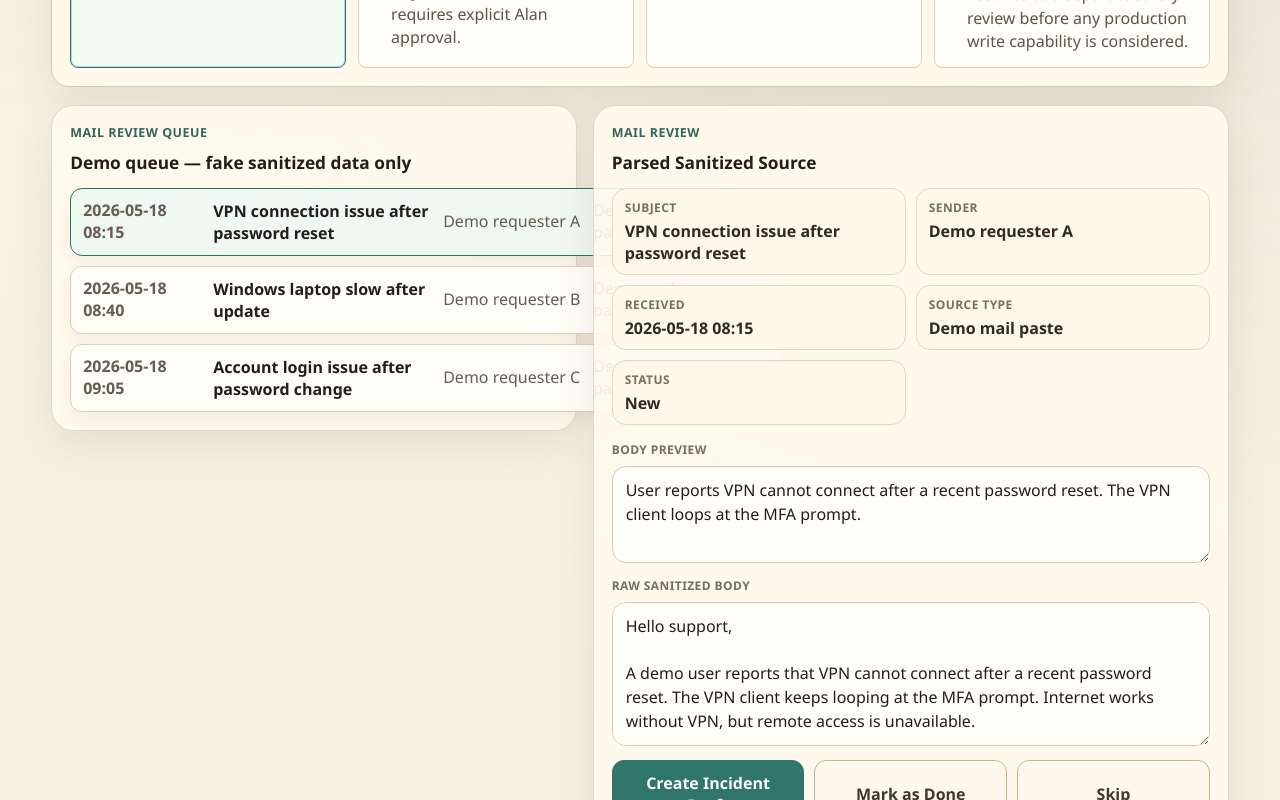
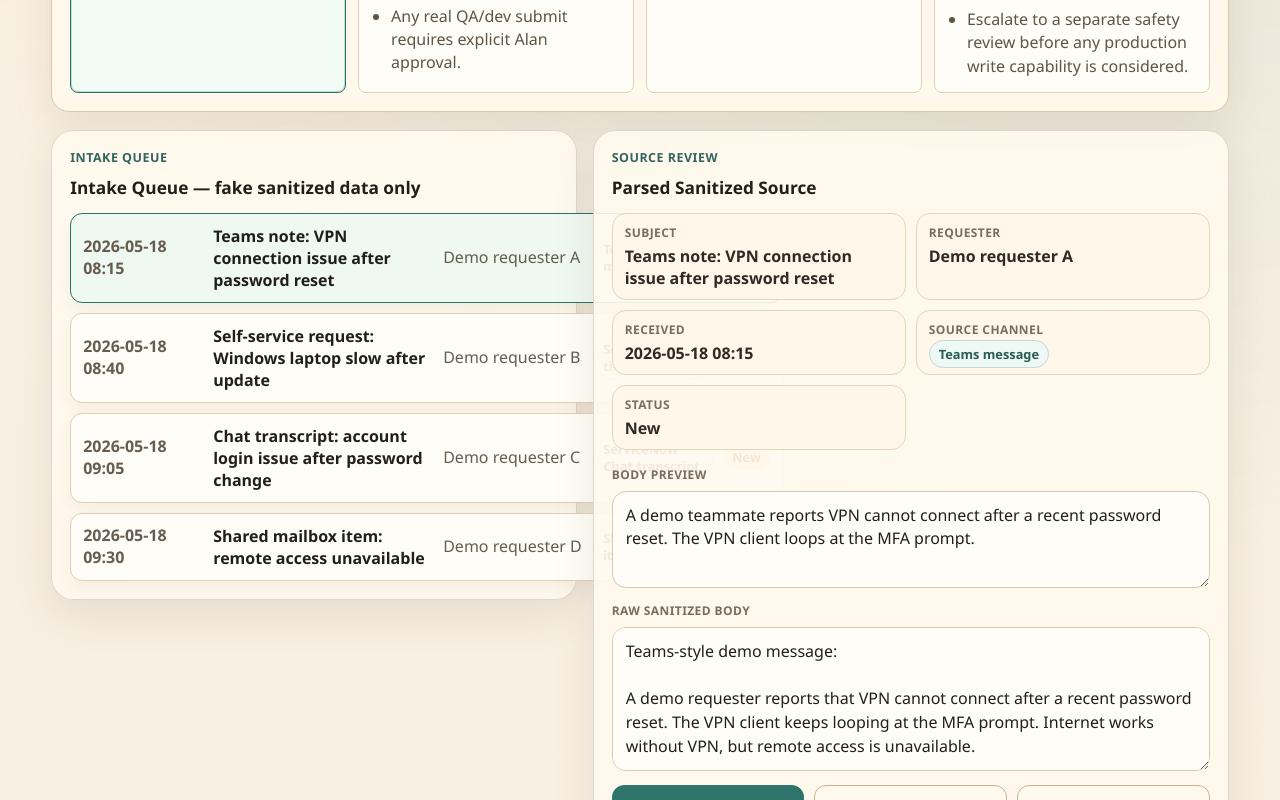
Before and after one commit to alanxiaofeifei/servicenow-automation, a React (Vite) app in the folder apps/desktop/: page / in a window 1280 px wide. Shown: the part 1500-2300 px from the top of the page. Built offline with nearby package versions, Linux system fonts and the light colour scheme.

Commit message:
feat: generalize intake queue channels

```diff
--- a/apps/desktop/src/App.tsx
+++ b/apps/desktop/src/App.tsx
@@ -22,64 +22,79 @@ const profile = loadDemoYageoProfile();
 
 type DemoQueueStatus = "New" | "Reviewed" | "Drafted" | "Done" | "Skipped";
 
+type SourceChannel = "Teams message" | "Self-service ticket" | "ServiceNow Chat transcript" | "Shared mailbox item";
+
 type DemoQueueItem = {
   id: string;
   scenarioId: ManualPasteScenario["id"];
-  senderLabel: string;
+  requesterLabel: string;
   receivedAt: string;
   subject: string;
   bodyPreview: string;
   sourceBody: string;
-  sourceType: string;
+  sourceChannel: SourceChannel;
   status: DemoQueueStatus;
 };
 
-const demoMailQueue: DemoQueueItem[] = [
+const demoIntakeQueue: DemoQueueItem[] = [
   {
-    id: "demo-mail-vpn",
+    id: "demo-teams-vpn",
     scenarioId: "vpn-issue",
-    senderLabel: "Demo requester A",
+    requesterLabel: "Demo requester A",
     receivedAt: "2026-05-18 08:15",
-    subject: "VPN connection issue after password reset",
+    subject: "Teams note: VPN connection issue after password reset",
     bodyPreview:
-      "User reports VPN cannot connect after a recent password reset. The VPN client loops at the MFA prompt.",
+      "A demo teammate reports VPN cannot connect after a recent password reset. The VPN client loops at the MFA prompt.",
     sourceBody:
-      "Hello support,\n\nA demo user reports that VPN cannot connect after a recent password reset. The VPN client keeps looping at the MFA prompt. Internet works without VPN, but remote access is unavailable.\n\nThis is sanitized demo queue data only.",
-    sourceType: "Demo mail paste",
+      "Teams-style demo message:\n\nA demo requester reports that VPN cannot connect after a recent password reset. The VPN client keeps looping at the MFA prompt. Internet works without VPN, but remote access is unavailable.\n\nThis is fake sanitized intake data only. No Teams tenant, channel, chat, user profile, or message link is connected.",
+    sourceChannel: "Teams message",
     status: "New"
   },
   {
-    id: "demo-mail-windows",
+    id: "demo-self-service-windows",
     scenarioId: "windows-issue",
-    senderLabel: "Demo requester B",
+    requesterLabel: "Demo requester B",
     receivedAt: "2026-05-18 08:40",
-    subject: "Windows laptop slow after update",
+    subject: "Self-service request: Windows laptop slow after update",
     bodyPreview:
-      "User reports a Windows laptop became very slow after the latest update. Reboot was attempted once.",
+      "A fake portal submission says a Windows laptop became very slow after the latest update. Reboot was attempted once.",
     sourceBody:
-      "Hello support,\n\nA demo user reports that a Windows laptop became very slow after the latest update. Reboot was attempted once, but startup and application launch remain slow.\n\nThis is sanitized demo queue data only.",
-    sourceType: "Demo mail paste",
+      "Self-service-style demo submission:\n\nA demo requester reports that a Windows laptop became very slow after the latest update. Reboot was attempted once, but startup and application launch remain slow.\n\nThis is fake sanitized intake data only. No portal polling, ticket number, requester profile, or live self-service record is connected.",
+    sourceChannel: "Self-service ticket",
     status: "New"
   },
   {
-    id: "demo-mail-account",
+    id: "demo-chat-account",
     scenarioId: "account-login-issue",
-    senderLabel: "Demo requester C",
+    requesterLabel: "Demo requester C",
     receivedAt: "2026-05-18 09:05",
-    subject: "Account login issue after password change",
+    subject: "Chat transcript: account login issue after password change",
     bodyPreview:
-      "User cannot login after changing password. MFA prompt appears but authentication fails repeatedly.",
+      "A sanitized chat transcript says login fails after password change. MFA appears but authentication fails repeatedly.",
     sourceBody:
-      "Hello support,\n\nA demo user cannot login after changing password. MFA prompt appears but authentication fails repeatedly. The user can access some services but not the required application.\n\nThis is sanitized demo queue data only.",
-    sourceType: "Demo mail paste",
+      "ServiceNow Chat-style demo transcript:\n\nDemo requester: I cannot login after changing password.\nDemo support: Does the MFA prompt appear?\nDemo requester: Yes, but authentication fails repeatedly. I can access some services but not the required application.\n\nThis is fake sanitized intake data only. No ServiceNow Chat, ServiceNow API, transcript ID, or live conversation is connected.",
+    sourceChannel: "ServiceNow Chat transcript",
+    status: "New"
+  },
+  {
+    id: "demo-shared-mailbox-vpn",
+    scenarioId: "vpn-issue",
+    requesterLabel: "Demo requester D",
+    receivedAt: "2026-05-18 09:30",
+    subject: "Shared mailbox item: remote access unavailable",
+    bodyPreview:
+      "A shared mailbox style item reports remote access is unavailable while normal internet access still works.",
+    sourceBody:
+      "Shared mailbox-style demo item:\n\nA demo requester reports that remote access is unavailable. Normal internet access works, but VPN fails after a password reset and MFA keeps repeating.\n\nThis is fake sanitized intake data only. No mailbox, email address, message header, attachment, .msg file, or .eml file is connected.",
+    sourceChannel: "Shared mailbox item",
     status: "New"
   }
 ];
 
 export function App() {
   const [selectedScenarioId, setSelectedScenarioId] = useState<ManualPasteScenario["id"]>("vpn-issue");
-  const [selectedQueueItemId, setSelectedQueueItemId] = useState(demoMailQueue[0].id);
-  const [queueItems, setQueueItems] = useState<DemoQueueItem[]>(demoMailQueue);
+  const [selectedQueueItemId, setSelectedQueueItemId] = useState(demoIntakeQueue[0].id);
+  const [queueItems, setQueueItems] = useState<DemoQueueItem[]>(demoIntakeQueue);
   const selectedScenario = useMemo(
     () => demoManualPasteScenarios.find((scenario) => scenario.id === selectedScenarioId) ?? demoManualPasteScenarios[0],
     [selectedScenarioId]
@@ -165,10 +180,10 @@ export function App() {
       <section className="workspace" aria-labelledby="workspace-title">
         <header className="workspace-header">
           <div>
-            <p className="eyebrow">Queue → Mail Review → TicketDraft</p>
+            <p className="eyebrow">Queue → Source Review → TicketDraft</p>
             <h2 id="workspace-title">Ticket Draft Workspace</h2>
             <p>
-              Demo mode is deterministic. QA/Dev ServiceNow testing will be added after this mock workflow is stable.
+              Demo mode is deterministic. Fake sanitized intake only; no Teams, mailbox, ServiceNow Chat/API, or self-service polling connection is used. No attachments, .msg/.eml parsing, live channel content, or external AI with real content is used.
             </p>
           </div>
           <div className="mode-pill">{selectedEnvironment.label} · MockAIProvider</div>
@@ -181,7 +196,7 @@ export function App() {
 
         <div className="queue-review-grid">
           <DemoQueuePanel items={queueItems} selectedItemId={selectedQueueItem.id} onSelectItem={selectQueueItem} />
-          <MailReviewPanel
+          <SourceReviewPanel
             item={selectedQueueItem}
             onCreateIncidentDraft={createIncidentDraft}
             onMarkDone={(itemId) => updateQueueItemStatus(itemId, "Done")}
@@ -289,8 +304,8 @@ function DemoQueuePanel({
   return (
     <section className="queue-panel" aria-labelledby="demo-queue-title">
       <header>
-        <p className="eyebrow">Mail Review Queue</p>
-        <h3 id="demo-queue-title">Demo queue — fake sanitized data only</h3>
+        <p className="eyebrow">Intake Queue</p>
+        <h3 id="demo-queue-title">Intake Queue — fake sanitized data only</h3>
       </header>
 
       <div className="queue-list" role="list">
@@ -303,8 +318,8 @@ function DemoQueuePanel({
           >
             <span className="queue-time">{item.receivedAt}</span>
             <strong>{item.subject}</strong>
-            <span>{item.senderLabel}</span>
-            <span>{item.sourceType}</span>
+            <span>{item.requesterLabel}</span>
+            <span className="source-channel-badge">{item.sourceChannel}</span>
             <span className={`status-badge ${statusClassName(item.status)}`}>{item.status}</span>
           </button>
         ))}
@@ -313,7 +328,7 @@ function DemoQueuePanel({
   );
 }
 
-function MailReviewPanel({
+function SourceReviewPanel({
   item,
   onCreateIncidentDraft,
   onMarkDone,
@@ -325,10 +340,10 @@ function MailReviewPanel({
   onSkip: (itemId: string) => void;
 }) {
   return (
-    <section className="mail-review-panel" aria-labelledby="mail-review-title">
+    <section className="source-review-panel" aria-labelledby="source-review-title">
       <header>
-        <p className="eyebrow">Mail Review</p>
-        <h3 id="mail-review-title">Parsed Sanitized Source</h3>
+        <p className="eyebrow">Source Review</p>
+        <h3 id="source-review-title">Parsed Sanitized Source</h3>
       </header>
 
       <dl className="meta-list review-meta">
@@ -337,16 +352,18 @@ function MailReviewPanel({
           <dd>{item.subject}</dd>
         </div>
         <div>
-          <dt>Sender</dt>
-          <dd>{item.senderLabel}</dd>
+          <dt>Requester</dt>
+          <dd>{item.requesterLabel}</dd>
         </div>
         <div>
           <dt>Received</dt>
           <dd>{item.receivedAt}</dd>
         </div>
         <div>
-          <dt>Source Type</dt>
-          <dd>{item.sourceType}</dd>
+          <dt>Source Channel</dt>
+          <dd>
+            <span className="source-channel-badge">{item.sourceChannel}</span>
+          </dd>
         </div>
         <div>
           <dt>Status</dt>
@@ -364,7 +381,7 @@ function MailReviewPanel({
         <textarea readOnly rows={5} value={item.sourceBody} />
       </label>
 
-      <div className="review-actions" aria-label="Mail review actions">
+      <div className="review-actions" aria-label="Source review actions">
         <button type="button" onClick={() => onCreateIncidentDraft(item.id)}>
           Create Incident Draft
         </button>
--- a/apps/desktop/src/styles.css
+++ b/apps/desktop/src/styles.css
@@ -309,7 +309,7 @@ h3 {
 }
 
 .queue-panel,
-.mail-review-panel {
+.source-review-panel {
   border: 1px solid rgba(116, 96, 68, 0.22);
   border-radius: 22px;
   padding: 18px;
@@ -318,7 +318,7 @@ h3 {
 }
 
 .queue-panel header,
-.mail-review-panel header {
+.source-review-panel header {
   margin-bottom: 14px;
 }
 
@@ -360,6 +360,18 @@ h3 {
 
 .queue-time {
   font-weight: 850;
+}
+
+.source-channel-badge {
+  width: fit-content;
+  border: 1px solid #c8d8d2;
+  border-radius: 999px;
+  padding: 4px 9px;
+  color: #285c54;
+  background: #eef8f4;
+  font-size: 0.8rem;
+  font-weight: 900;
+  line-height: 1.2;
 }
 
 .status-badge {
```
Also changed, not shown: 1 other file (tests, documents, lock files or other folders).
